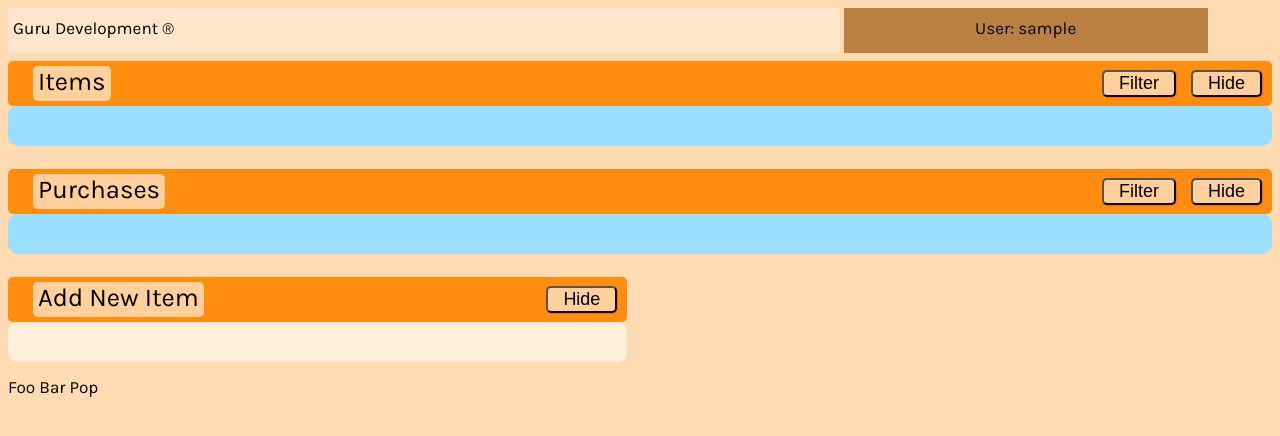
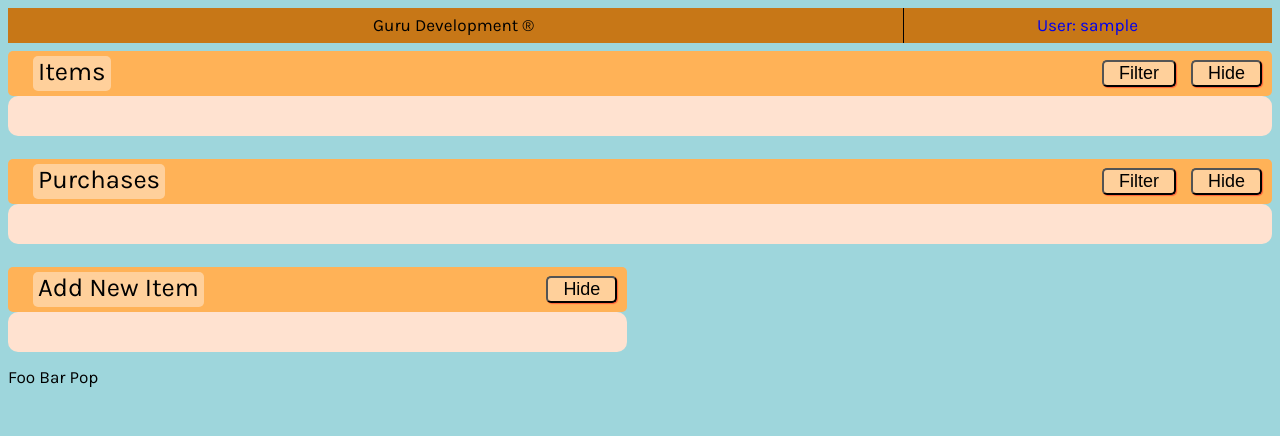
Before and after one commit to marcusshepp/dollars, a Django app: page /dollars/ in a window 1280 px wide. Shown: the top 436 px of the page. Run offline with Django 3.2, Linux system fonts and the light colour scheme; the visitor is signed in with stand-in values (Sample User, id 1); data comes from the database, SQL or seed files in the repository; some libraries are stand-ins or nearby versions.

Commit message:
replace nav and fix random huge width

```diff
--- /dev/null
+++ b/receipt/static/css/nav_width_1000.css
@@ -0,0 +1,62 @@
+:root{
+    --nav-btn-main-color: #C77717;
+    --nav-btn-hover-color: #A8FBFF;
+    --nav-btn-height: 35px;
+}
+/*body{
+    height: auto;
+    width: 100%;
+}*/
+.nav{
+    text-align: center;
+    cursor: pointer;
+    line-height: 200%;
+}
+.nav:hover{
+    background-color: var(--nav-btn-hover-color);
+}
+.nav_container{
+    display: block;
+    background-color: var(--nav-btn-main-color);
+    height: var(--nav-btn-height);
+    /*width: 100%;*/
+}
+.nav_left{
+    display: inline-block;
+    height: var(--nav-btn-height);
+    width: 70.5%
+}
+.nav_right{
+    display: inline-block;
+    background-color: var(--nav-btn-main-color);
+    height: var(--nav-btn-height);
+    width: 29%;
+    text-align: center;
+    cursor: pointer;
+    line-height: 200%;
+}
+.nav_dropdown_item{
+    display: none;
+    box-shadow: 2px 2px 2px #FF6138;
+}
+.nav_dropdown_container{
+    border-left: 1px solid black;
+}
+.nav_dropdown_container_text{
+    width: 29%;
+}
+.nav_dropdown_item_one{
+    position: absolute;
+    top: 43px;
+    border-bottom: 1px solid black;
+    border-top: 1px solid black;
+}
+.nav_dropdown_item_two{
+    position: absolute;
+    top: 80px;
+    overflow: hidden;
+    text-overflow: ellipsis;
+}
+.nav_dropdown_item_dropdown_clicker{
+    width: 100%;
+}
--- /dev/null
+++ b/receipt/static/css/nav_width_790.css
@@ -0,0 +1,6 @@
+@media only screen
+and (max-width : 955px) {
+    .nav_left{
+        width: 68%;
+    }
+}
--- a/receipt/static/css/screen_width_1000.css
+++ b/receipt/static/css/screen_width_1000.css
@@ -1,14 +1,5 @@
-body{
-    background-color: #FFDBB3;
-    font-family: 'Karla', serif;
-    font-size: 107%;
-}
-/**/
-.item_individual_container{
-    background-color: #FFB257;
-}
 @media only screen
-and (min-width : 790px) {
+and (min-width : 900px) {
   /******
   COMMON
   *******/
@@ -23,7 +14,6 @@ and (min-width : 790px) {
     width: auto;
   }
   .header_container{
-    background-color: #FF8D0F;
     border-radius: 5px 5px 5px 5px;
     text-align: left;
     padding-top: 5px;
@@ -165,7 +155,7 @@ and (min-width : 790px) {
       margin: 5px 5px 5px 5px;
   }
   .purchased_items_container{
-      background-color: #9CDEFF;
+      /*background-color: #9CDEFF;*/
   }
   .purchase_table_inner_container{
     background-color: #FFEEDA;
--- a/receipt/static/css/screen_width_790.css
+++ b/receipt/static/css/screen_width_790.css
@@ -1,5 +1,10 @@
 :root{
 
+}
+body{
+    background-color: #9ED6DC;
+    font-family: 'Karla', serif;
+    font-size: 107%;
 }
 .btn{
     cursor: pointer;
@@ -8,65 +13,67 @@
     font-size: 70%;
 }
 .container{
-    background-color: #FFEEDA;
+    background-color: #FFE2D0;
     padding: 20px 20px 20px 20px;
     margin-bottom: 15px;
     border-radius: 10px 10px 10px 10px;
 }
-
+.header_container{
+    background-color: #FFB257;
+}
+.item_individual_container{
+    background-color: #FFB257;
+}
 /******
-NAV
+PAGINATION
 *******/
-.menu_container{
+.pagination_container{
     display: block;
+    background-color: #FFEEDA;
+    padding: 10px 0px 15px 15px;
+    border-radius: 9px 9px 9px 9px;
+    display: block;
+    width: 30%;
+    height: 55px;
 }
-.page-header{
+.blank_of_blank{
     display: inline-block;
-    height: 30px;
-    width: 65%;
-    padding: 10px 5px 5px 5px;
-    background-color: #FFE6CA;
+    width: 35%;
+    height: 15px;
+    background-color: white;
+    padding: 5px 5px 5px 5px;
+    text-align: center;
+    border-radius: 3px 3px 3px 3px;
+    margin-bottom: 5px;
+    line-height: 100%;
 }
-.menu_dropdown_inner_container{
-  margin-top: 16px;
-  width: 111%;
-  margin-left: -5px;
+.prev_next_container{
+    display: inline-block;
+    width: 50%;
+    height: auto;
+    margin-left: 1%;
 }
-.dropdown{
-    display: none;
-    position: absolute;
-    background-color: black;
-    color: white;
-    border-radius: 3px 3px 3px 3px;
+.pagination_btn{
+    display: inline-block;
+    height: 20px;
+    width: 45%;
+    margin-left: 1%;
+    text-align: center;
+    line-height: 120%;
 }
-.dropdown_on{
-    cursor: pointer;
-    display: block;
+.number_per_page_container{
+    padding: 15px 15px 0px 5px;
+    height: auto;
+    width: auto;
 }
-.menu_dropdown_container{
-    display: inline-block;
-    height: 30px;
-    width: 28%;
-    padding: 10px 5px 5px 5px;
-    background-color: #B98041;
-    text-align: center;
-    cursor: pointer;
-}
-.menu_dropdown_name{
-}
-.menu_dropdown_logout{
-}
-.menu_dropdown_undo{
-  margin-top: 15px;
-}
-.menu_dropdown_name:hover > .menu{
+.item_per_page{
+    width: 50%;
+    padding: 5px 5px 5px 5px;
+    height: auto;
 }
 /*
     item list common
 */
-.items_list_container{
-    background-color: #9CDEFF;
-}
 .purchase_number_input{
     box-shadow: 1px 2px 1px #C16805;
 }
@@ -74,7 +81,7 @@ NAV
 media queries
 *******/
 @media only screen
-and (max-width : 790px) {
+and (max-width : 900px) {
     *{
     }
     /******
--- a/receipt/static/js/items/items-list.js
+++ b/receipt/static/js/items/items-list.js
@@ -67,8 +67,10 @@ function build_items(items, names, where_froms, prices, times_purchased, ids, pa
            item_markup += '<div class="pagination_container">';
            item_markup += '<div class="pagination_firstblock_container">';
            item_markup += '<div class="blank_of_blank">'+page_number+' of '+total_pages+' pages</div>';
+           item_markup += '<div class="prev_next_container">';
            item_markup += '<input class="btn pagination_btn" type="button" value="Prev" onclick="previous_item_page()" />';
            item_markup += '<input class="btn pagination_btn" type="button" value="Next" onclick="next_item_page()" />';
+           item_markup += '</div>';
            item_markup += '</div>';
            item_markup += '<div class="number_per_page_container">';
            item_markup += '<label for="item_per_page"> Number Per Page: </label>';
--- a/receipt/static/js/menu-dropdown.js
+++ /dev/null
@@ -1,13 +0,0 @@
-$(document).ready(function(){
-    $(".menu_dropdown_name").click(function(){
-        if($(this).hasClass("off")){
-            $(".dropdown").show();
-            $(this).removeClass("off");
-            $(this).addClass("on");
-        } else {
-            $(".dropdown").hide();
-            $(this).removeClass("on");
-            $(this).addClass("off");
-        }
-    });
-});
--- /dev/null
+++ b/receipt/static/js/nav.js
@@ -0,0 +1,4 @@
+function toggle_dropdown(){
+  console.log("foo");
+  $(".nav_dropdown_item").fadeToggle(350);
+}
--- a/receipt/static/js/purchases/purchases-main.js
+++ b/receipt/static/js/purchases/purchases-main.js
@@ -59,7 +59,7 @@ function build_table(purchased_items_names,purchased_date_created,purchased_leng
     purchased_items += '<div class="number_per_page_container">';
     purchased_items += '<label for="purchase_per_page"> Number Per Page: </label>';
     purchased_items += '<select onchange="change_number_per_page()" ';
-    purchased_items += 'class="purchase_per_page" name="purchase_per_page">';
+    purchased_items += 'class="item_per_page" name="purchase_per_page">';
     purchased_items += '<option name="purchases_per_page" value="5">default(5)</option>';
     for (var i = 6; i <= 10; i++){
         if (i == purchased_length){
--- a/templates/base.html
+++ b/templates/base.html
@@ -8,6 +8,8 @@
     <title>Dollars</title>
     {% load static %}
     <link rel="stylesheet" type="text/css" href="https://fonts.googleapis.com/css?family=Karla">
+    <link rel="stylesheet" href="{% static 'css/nav_width_1000.css' %}" media="screen" title="screen width 790 only" charset="utf-8">
+    <link rel="stylesheet" href="{% static 'css/nav_width_790.css' %}" media="screen" title="screen width 790 only" charset="utf-8">
     <link rel="stylesheet" href="{% static 'css/screen_width_790.css' %}" media="screen" title="screen width 790 only" charset="utf-8">
     <link rel="stylesheet" href="{% static 'css/screen_width_1000.css' %}" media="screen" title="screen width 790 only" charset="utf-8">
     <link rel="stylesheet" href="https://maxcdn.bootstrapcdn.com/font-awesome/4.5.0/css/font-awesome.min.css">
@@ -18,7 +20,7 @@
 <script src="https://ajax.googleapis.com/ajax/libs/jquery/1.11.3/jquery.min.js"></script>
 <script type="text/javascript" src="{% static 'js/jquery.cookie.js' %}"></script>
 <script type="text/javascript" src="{% static 'js/csrf.js' %}"></script>
-<script type="text/javascript" src="{% static 'js/menu-dropdown.js' %}"></script>
+<script type="text/javascript" src="{% static 'js/nav.js' %}"></script>
 <script type="text/javascript" src="{% static 'js/actions/actions-main.js' %}"></script>
 <script type="text/javascript" src="{% static 'js/items/filter-items-list.js' %}"></script>
 <script type="text/javascript" src="{% static 'js/items/items-form.js' %}"></script>
--- a/templates/foo.html
+++ b/templates/foo.html
@@ -4,13 +4,13 @@
         <meta charset="utf-8">
         <title>foo</title>
         {% load static %}
-        <link rel="stylesheet" href="{% static 'css/foo.css' %}" media="screen" title="foo bar pop" charset="utf-8">
+        <link rel="stylesheet" href="{% static 'css/nav.css' %}" media="screen" title="foo bar pop" charset="utf-8">
     </head>
     <body>
         <div class="nav_container">
             <div class="nav nav_left nav_user_action_info">Added Item: Foo Bar Pop</div>
             <div class="nav_right nav_dropdown_container" onclick="toggle_dropdown()">
-              <a href="#"><div class="nav nav_right ">fooo barr</div></a>
+              <a href="#"><div class="nav nav_right nav_dropdown_item_dropdown_clicker">fooo barr</div></a>
               <a href="#"><div class="nav nav_right nav_dropdown_item nav_dropdown_item_one">el oh el</div></a>
               <a href="#"><div class="nav nav_right nav_dropdown_item nav_dropdown_item_two">swag monkey</div></a>
             </div>
--- a/templates/receipt/main.html
+++ b/templates/receipt/main.html
@@ -1,23 +1,13 @@
 {% extends 'base.html' %}
 {% block body %}
-    <div class="menu_container">
-        <div class="page-header" id="header">
-            Guru Development	&#174;
-        </div>
-        <div class="menu_dropdown_container">
-            <div class="menu_dropdown_name off">
-                User: {{ user.username }}
-            </div>
-            <div class="menu_dropdown_inner_container">
-              <a href="{% url 'logout' %}">
-                  <div class="dropdown menu_dropdown_logout">
-                      Logout
-                  </div>
-              </a>
-              <div id="latest_action" class="dropdown menu_dropdown_undo" onclick="undo(none, none)">
-                  Loading Last Action...
-              </div>
-            </div>
+    <div class="nav_container">
+        <div class="nav nav_left nav_user_action_info" id="header">Guru Development	&#174;</div>
+        <div class="nav_right nav_dropdown_container" onclick="toggle_dropdown()">
+          <a href="#"><div class="nav nav_right nav_dropdown_item_dropdown_clicker">User: {{ user.username }}</div></a>
+          <a href="{% url 'logout' %}"><div class="nav nav_right nav_dropdown_item nav_dropdown_item_one">Logout</div></a>
+          <a href="#" onclick="undo(none, none)">
+              <div id="latest_action" class="nav nav_right nav_dropdown_item nav_dropdown_item_two">swag monkey</div>
+          </a>
         </div>
     </div>
 
```
Also changed, not shown: other parts of receipt/static/css/screen_width_790.css (+5 -47 lines), receipt/static/css/foo.css (deleted, +0 -58 lines).
